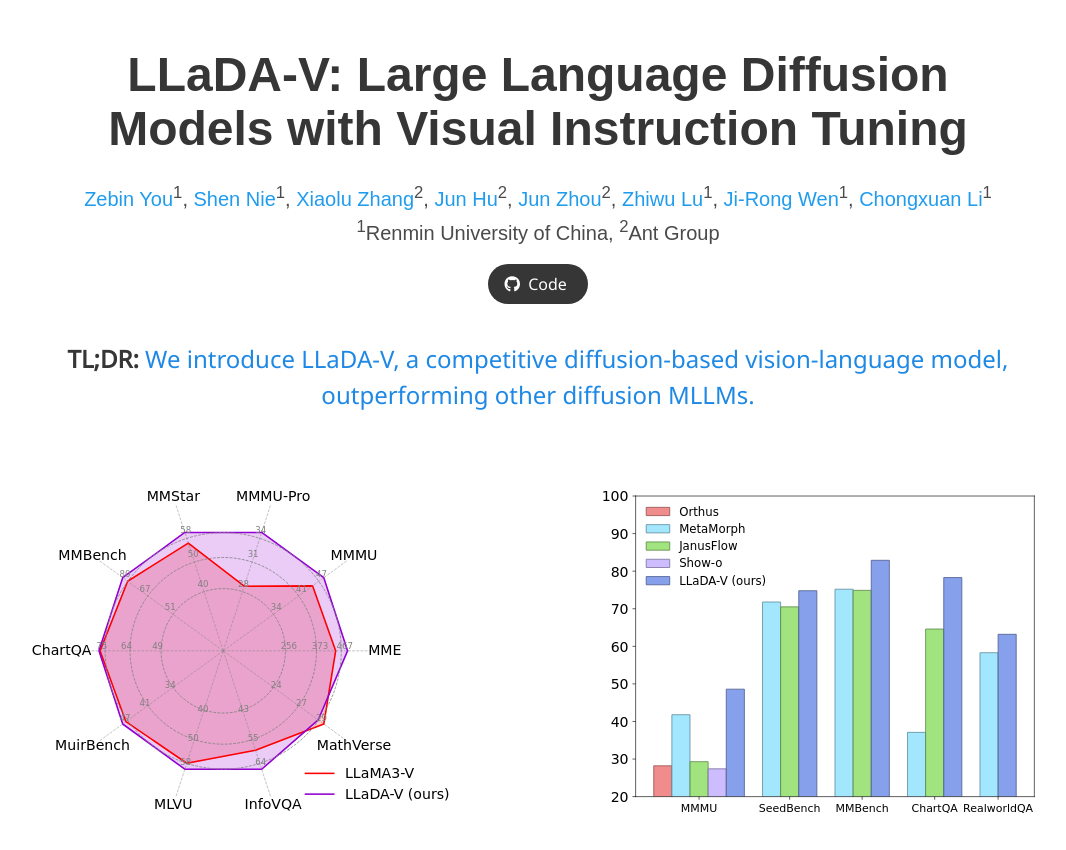
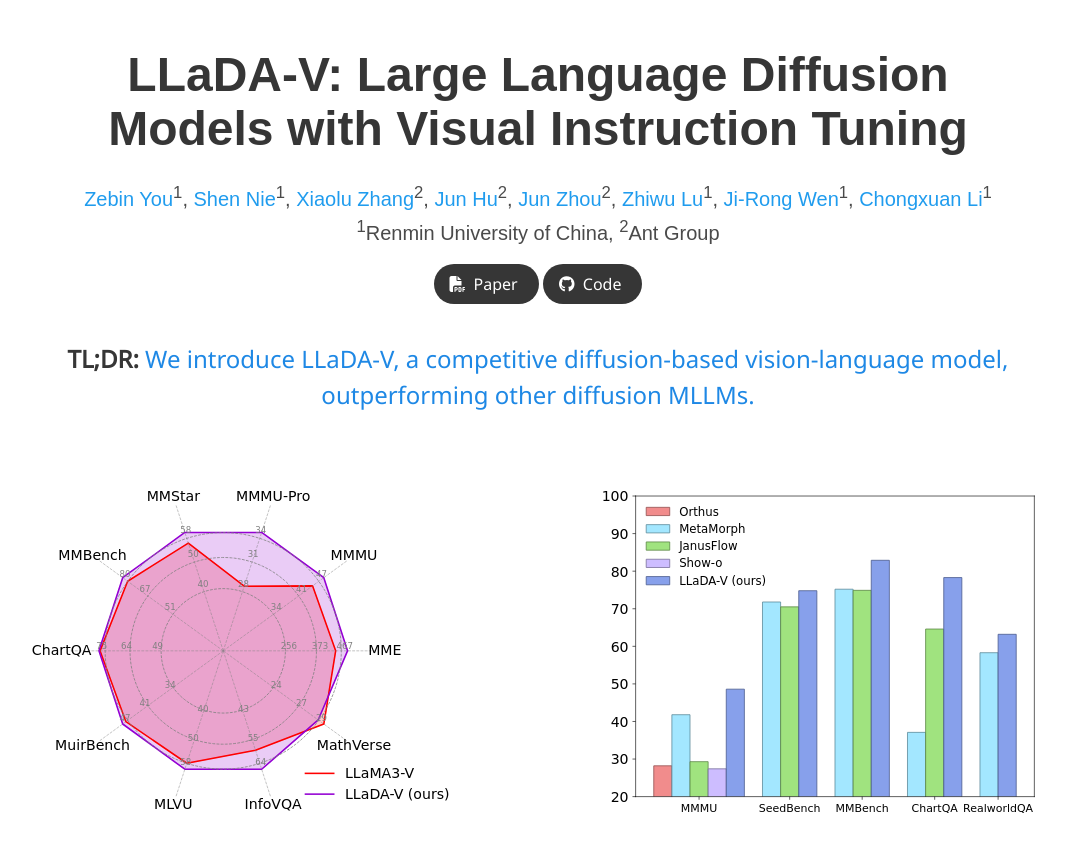
Before and after one commit to ML-GSAI/LLaDA-V-demo, a plain HTML site: page index.html in a window 1280 px wide. Shown: the whole page, without its empty margins (102-1168 px from the left). Drawn offline with nearby package versions, Linux system fonts and the light colour scheme; some icons are missing; a web font is replaced by a local one.

Commit message:
add paper link

```diff
--- a/index.html
+++ b/index.html
@@ -136,9 +136,9 @@
 
                             <div class="column has-text-centered">
                                 <div class="publication-links">
-                                    <!-- <span class="link-block">
+                                    <span class="link-block">
                                         <a
-                                            href="http://arxiv.org/abs/2502.09992"
+                                            href="https://arxiv.org/pdf/2505.16933"
                                             target="_blank"
                                             class="external-link button is-normal is-rounded is-dark"
                                         >
@@ -147,7 +147,7 @@
                                             </span>
                                             <span>Paper</span>
                                         </a>
-                                    </span> -->
+                                    </span>
 
                                     <span class="link-block">
                                         <a
```
